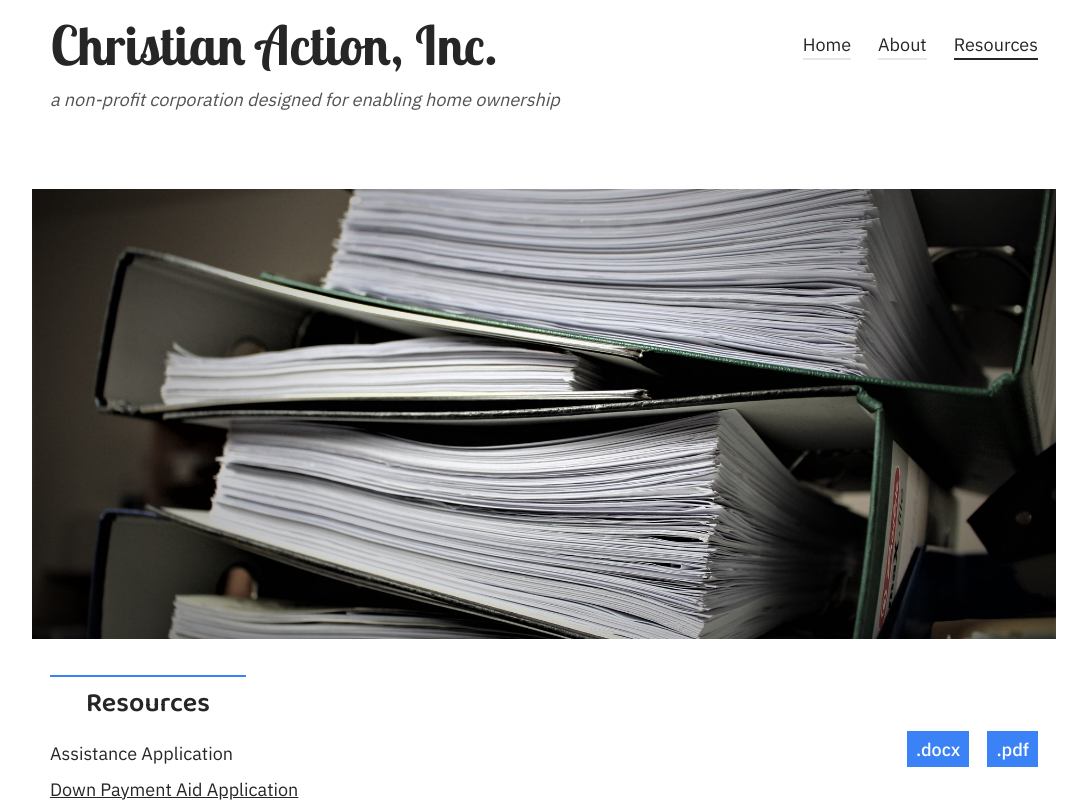
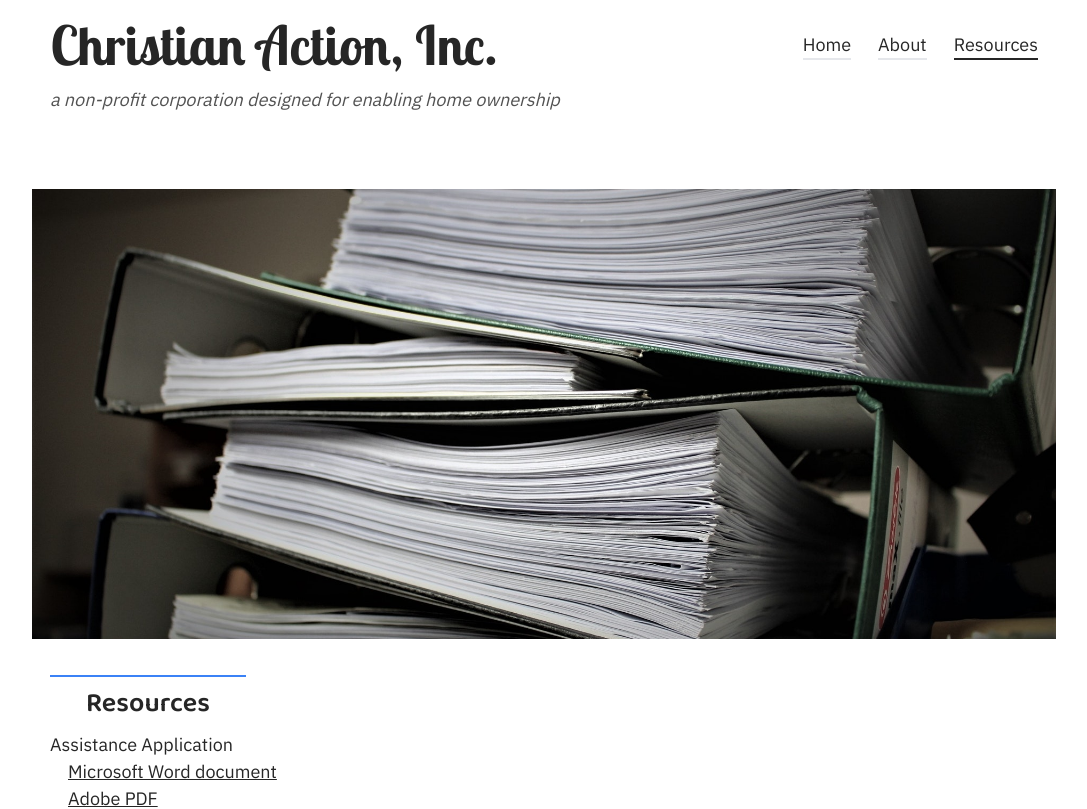
Before and after one commit to blaze-vincent/christian-action-2022, a Next.js app: page /resources in a window 1280 px wide. Shown: the top 809 px of the page, without its empty margins (96-1183 px from the left). Built offline with nearby package versions, Linux system fonts and the light colour scheme.

Commit message:
Remove pretty button aesthetic per Dana :(

```diff
--- a/components/downloadsSection.js
+++ b/components/downloadsSection.js
@@ -8,20 +8,20 @@ export default function DownloadsSection({resources}){
     <ul
       className="flex flex-col gap-2"
     >
-      <li className="flex flex-col xs:flex-row justify-between xs:gap-2 xs:items-end items-start">
+      <li className="flex flex-col justify-between items-start">
         <p>
           Assistance Application
         </p>
-        <div className="flex flex-row gap-4 items-center">
+        <div className="flex flex-col">
 
           {
             [
               {
-                text: '.docx',
+                text: 'Microsoft Word document',
                 url: '/resources/ChristianActionApplicationForm.docx'
               },
               {
-                text: '.pdf',
+                text: 'Adobe PDF',
                 url: '/resources/ChristianActionApplicationForm.pdf'
               }
             ].map((obj, index) => {
@@ -29,7 +29,7 @@ export default function DownloadsSection({resources}){
                 href={obj.url}
                 key={index }
                 rel="ext"
-                className="bg-blue-500 hover:bg-blue-600 text-white font-medium px-2 py-1"
+                className="underline pl-4"
               >
                 {obj.text}
               </a>
```
